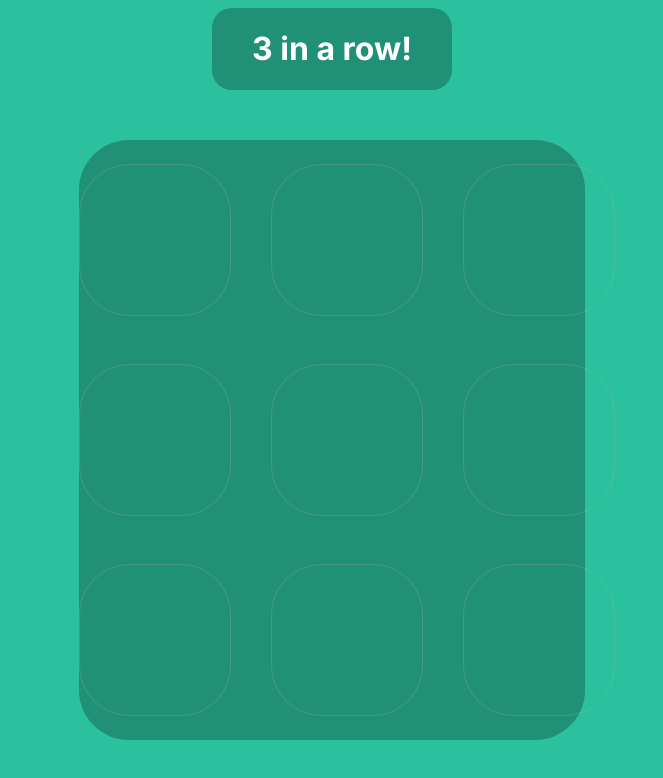
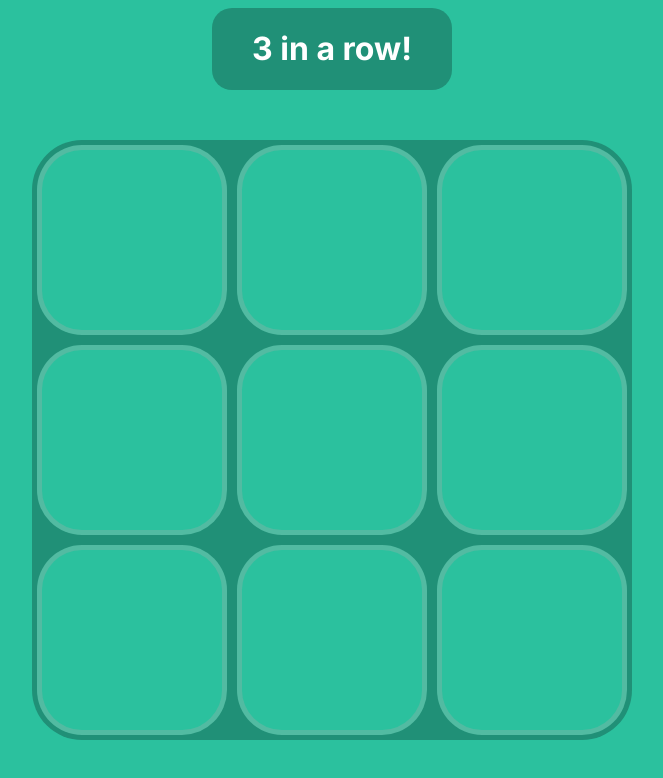
Before and after one commit to Willd233/Tic-Tac-Toe, a Next.js app: page / in a window 1280 px wide. Shown: the top 778 px of the page, without its empty margins (308-971 px from the left). Built offline with nearby package versions, Linux system fonts and the light colour scheme.

Commit message:
border incorporation

```diff
--- a/src/app/component/Grid/Grid.tsx
+++ b/src/app/component/Grid/Grid.tsx
@@ -1,13 +1,12 @@
 "use client"
 import React, { useState } from "react";
 import { FontAwesomeIcon } from "@fortawesome/react-fontawesome";
-
 import { faXmark } from "@fortawesome/free-solid-svg-icons";
 import { faO } from "@fortawesome/free-solid-svg-icons";
 
 const Grid = () => {
-  const [cells, setCells] = useState(Array(9).fill("")); // Initial state is empty for all icons
-  const [turn, setTurn] = useState("X"); // Current player turn
+  const [cells, setCells] = useState(Array(9).fill(""));
+  const [turn, setTurn] = useState("X");
 
   const handleClick = (clickedIndex: number) => {
     const updatedCells = [...cells];
@@ -22,6 +21,7 @@ const Grid = () => {
         <span
           key={index}
           className="Icon"
+          data-cell={cell}
           onClick={() => handleClick(index)}
         >
           {cell === "X" ? <span className="icon-red"><FontAwesomeIcon icon={faXmark} /></span> : cell === "O" ? <span className="icon-orange"><FontAwesomeIcon icon={faO} /></span> : <span></span>}
--- a/src/app/component/Grid/index.scss
+++ b/src/app/component/Grid/index.scss
@@ -1,30 +1,50 @@
 @import '/src/style/varColor.scss';
+
+.Grid {
+  display: grid;
+  grid-template-columns: repeat(3, 1fr);
+  justify-items: center;
+  align-items: center;
+}
 
 .Icon {
   cursor: pointer;
   display: flex;
-    border: 1px solid rgba(179, 171, 171, 0.281);
-    border-radius: 50px;
+  background: $bg-color;
+  border: 5px solid rgba(179, 171, 171, 0.281);
+  border-radius: 45px;
   justify-content: center;
   align-items: center;
-    height: 150px;
-    width: 150px;
+  height: 180px;
+  width: 180px;
   font-size: 88px;
   font-weight: bold;
 
-    .icon-orange {
-        color: $yellow-1;
+
+  &:hover {
+
+    &[data-cell="X"] {
+      border-color: darken(#c40606, 10%);
     }
-    .icon-red{
-        color: red;
+    &[data-cell="O"] {
+      border-color: $yellow-2;
     }
   }
 
+  .icon-orange {
+    color: $yellow-2;
+  }
 
-  .Grid {
-    display: grid;
-    grid-template-columns: repeat(3, 1fr);
-    column-gap: 40px;
-    justify-items: center;
-    align-items: center;
+  .icon-red {
+    color: #940a0a;
   }
+}
+.winning-line {
+    position: absolute;
+    top: 0;
+    left: 0;
+    width: 180px;
+    height: 5px;
+    background-color: #000;
+    z-index: 1;
+  }
--- a/src/app/layout.scss
+++ b/src/app/layout.scss
@@ -15,11 +15,10 @@ body{
 }
 
 .container-app {
-    width: 40%;
+    width: 600px;
     height: 600px;
     display: grid;
     margin: 0 auto;
     border-radius: 50px;
     background: $bg-color-2;
-    //  /* adjust based on desired layout */
   }
```
Lines whose indentation alone changed are shown as unchanged.
